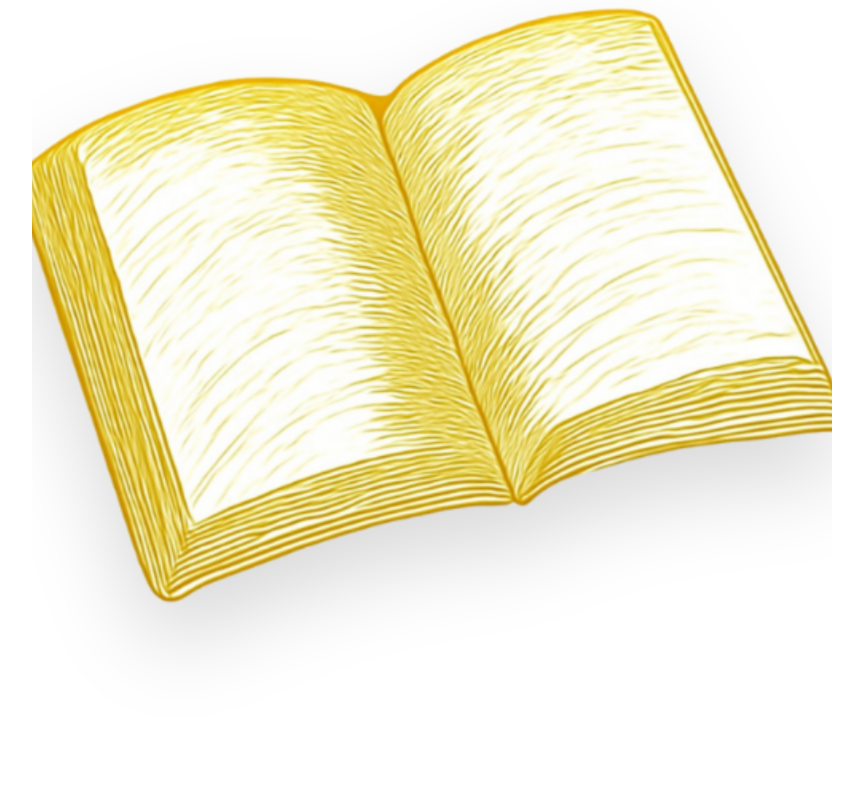
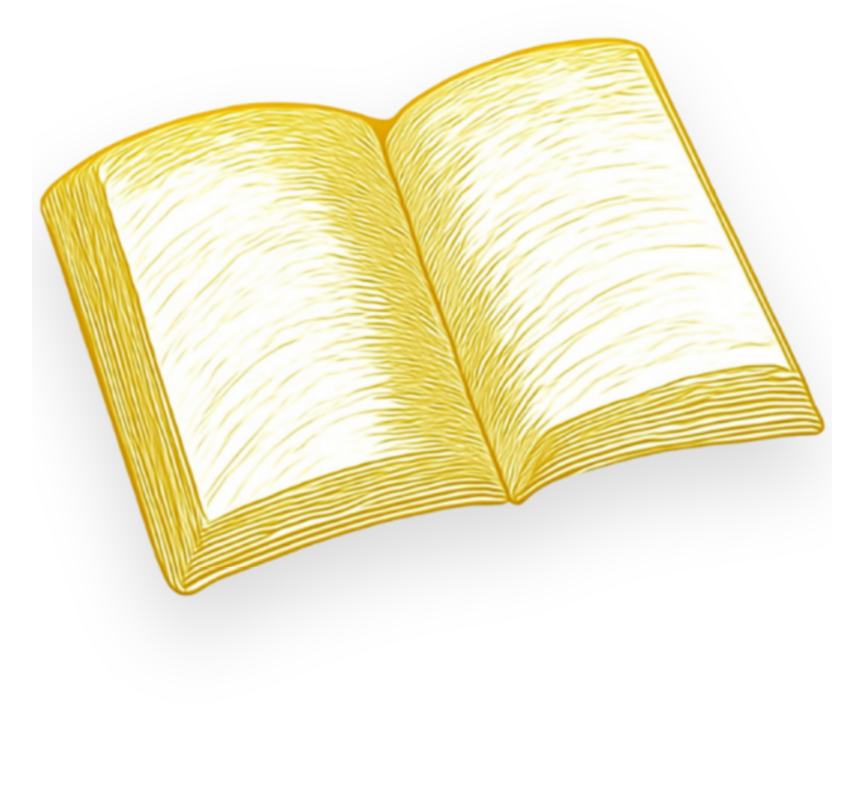
Before and after one commit to solalchetrit/loomina, a Next.js app: page / in a window 1280 px wide. Shown: the top 800 px of the page, without its empty margins (208-1071 px from the left). Built offline with nearby package versions, Linux system fonts and the light colour scheme; a web font is replaced by a local one.

Commit message:
Update Hero: Reduce scale slightly and smooth animation

```diff
--- a/components/Hero.tsx
+++ b/components/Hero.tsx
@@ -16,7 +16,7 @@ export default function Hero() {
   // 0% - 40%: Book is Solo, Centered, Large.
   // 40% - 100%: Book moves up/scales down. Content fades in.
 
-  const scaleBook = useTransform(scrollYProgress, [0, 0.5], [1.7, 1.0]); // Increased scale again for mobile impact
+  const scaleBook = useTransform(scrollYProgress, [0, 0.5], [1.6, 1.0]); // Adjusted scale -5% (1.7 -> 1.6)
   const yBook = useTransform(scrollYProgress, [0, 0.5], [0, -150]); // Moves up MORE to avoid overlap
   const opacityBook = useTransform(scrollYProgress, [0.8, 1], [1, 0]); // Fades out slightly at very end if needed, or stays.
 
@@ -40,8 +40,8 @@ export default function Hero() {
           className="relative z-10 w-full max-w-2xl md:max-w-3xl will-change-transform"
         >
           <motion.div
-            animate={{ y: [0, -10, 0] }} // Reduced float range to minimize jitter feel
-            transition={{ duration: 5, repeat: Infinity, ease: "easeInOut" }}
+            animate={{ y: [0, -8, 0] }} // Reduced float amplitude even more for stability
+            transition={{ duration: 7, repeat: Infinity, ease: "easeInOut" }} // Slower duration for smoothness
           >
             {/* Added unoptimized to ensure display if Next.js image optimization fails locally */}
             <Image
```
